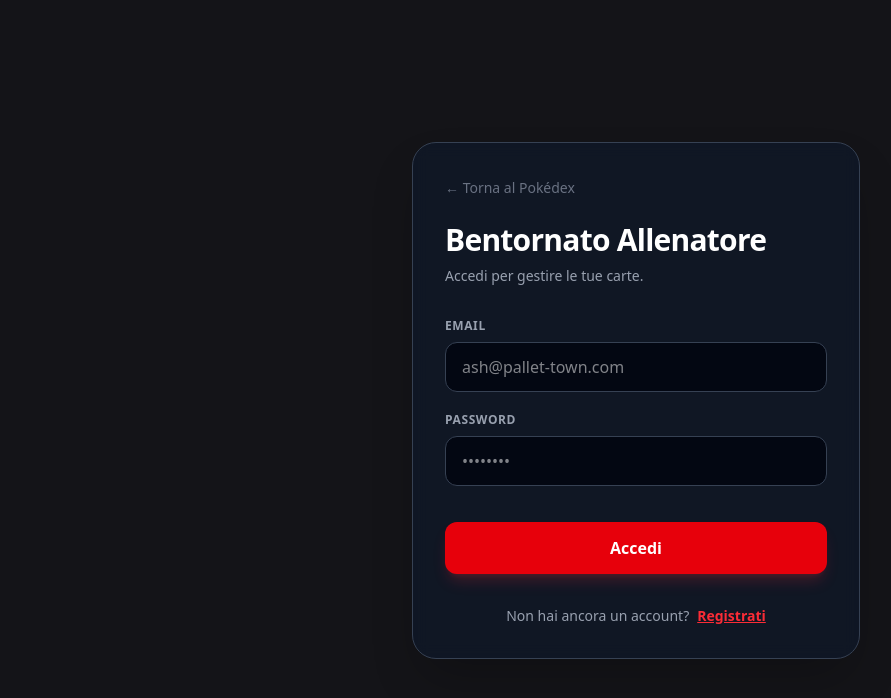
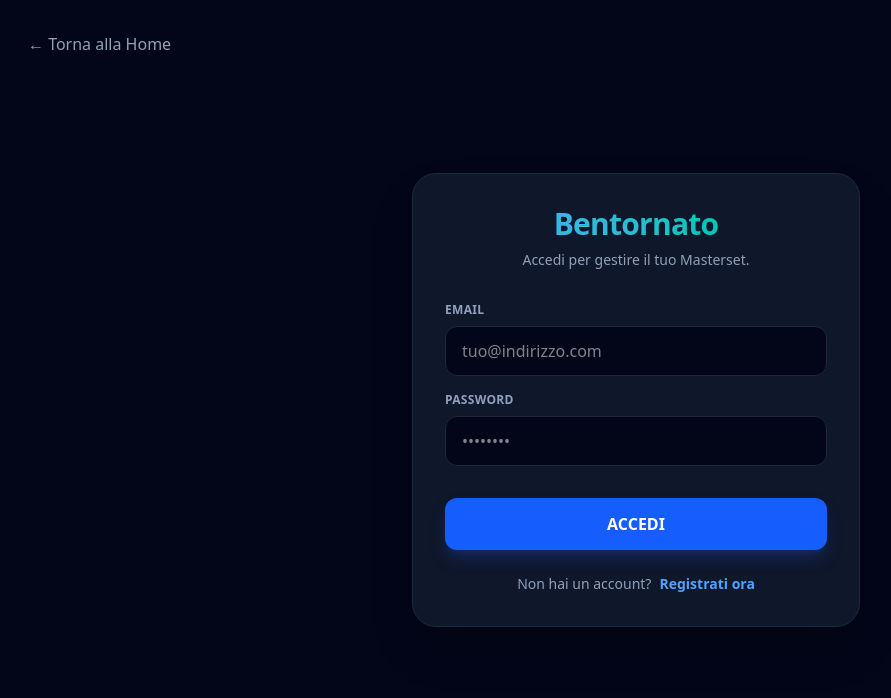
Before and after one commit to raffaeleruggiero949-sudo/pokedex-master, a Next.js app in the folder pokedex-next/: page /login in a window 1280 px wide. Shown: the top 698 px of the page, without its empty margins (4-895 px from the left). Built offline with nearby package versions, Linux system fonts and the light colour scheme.

Commit message:
feat(main): update backend port and enable CORS for Next.js frontend feat(card-details): adjust backend URL and improve error handling feat(login): streamline authentication logic and enhance UI feedback

```diff
--- a/pokedex-next/src/app/cards/[id]/page.tsx
+++ b/pokedex-next/src/app/cards/[id]/page.tsx
@@ -14,8 +14,10 @@
   const [user, setUser] = useState<any>(null);
   const [isAdding, setIsAdding] = useState(false);
 
+  // LA PORTA DEL BACK-END NESTJS
+  const BACKEND_URL = 'http://localhost:3001';
+
   useEffect(() => {
-    // Recupera l'utente dal localStorage
     const storedUser = localStorage.getItem('pokedex_user');
     if (storedUser) setUser(JSON.parse(storedUser));
 
@@ -40,7 +42,6 @@
     }
   }, [params.id]);
 
-  // ECCO IL CODICE JAVASCRIPT INTEGRATO NEL POSTO GIUSTO
   const handleAddToPortfolio = async () => {
     if (!user) {
       alert("⚠️ Devi prima accedere o registrarti per aggiungere carte al Masterset!");
@@ -48,26 +49,27 @@
       return;
     }
 
-    // Prende il token salvato durante il login
     const token = localStorage.getItem('access_token');
     if (!token) {
       alert("⚠️ Sessione non valida. Effettua di nuovo il login.");
+      // Pulisco i dati corrotti/vecchi per forzare un login pulito
+      localStorage.removeItem('pokedex_user');
       router.push('/login');
       return;
     }
 
     setIsAdding(true);
     try {
-      // Chiama il backend NestJS che abbiamo creato in precedenza
-      const res = await fetch('http://localhost:3000/collection/add', {
+      // Usiamo la porta del BACKEND (3001) per salvare i dati
+      const res = await fetch(`${BACKEND_URL}/collection/add`, {
         method: 'POST',
         headers: {
           'Content-Type': 'application/json',
-          'Authorization': `Bearer ${token}` // Il token per la sicurezza!
+          'Authorization': `Bearer ${token}`
         },
         body: JSON.stringify({
           cardId: card.id,
-          variant: "Normal", // Specifica la variante come da database
+          variant: "Normal",
           condition: "NM"
         })
       });
@@ -75,13 +77,12 @@
       if (res.ok) {
         alert("✅ Carta aggiunta al tuo Masterset con successo!");
       } else {
-        // Se c'è un errore (es. carta già presente)
         const errData = await res.json().catch(() => ({}));
         alert(`❌ Errore: ${errData.message || "Impossibile aggiungere la carta."}`);
       }
     } catch (error) {
       console.error(error);
-      alert("❌ Errore di connessione al server.");
+      alert("❌ Errore di connessione al server back-end.");
     } finally {
       setIsAdding(false);
     }
@@ -105,8 +106,6 @@
 
   return (
     <div className="min-h-screen bg-slate-950 text-slate-100 font-sans">
-
-      {/* Freccia Indietro */}
       <div className="max-w-6xl mx-auto px-4 py-6">
         <Link href="/" className="text-slate-400 hover:text-white flex items-center gap-2 w-fit transition-colors text-lg font-medium">
           <span>&larr;</span> Indietro
@@ -114,21 +113,16 @@
       </div>
 
       <div className="max-w-6xl mx-auto px-4 pb-16 flex flex-col md:flex-row gap-8 lg:gap-16">
-
-        {/* Immagine */}
         <div className="w-full md:w-2/5 flex justify-center items-start">
           <img src={card.imageUrl} alt={card.name} className="w-full max-w-md h-auto rounded-2xl shadow-2xl shadow-black/50" />
         </div>
 
-        {/* Info e Dettagli */}
         <div className="w-full md:w-3/5 flex flex-col">
-
           <h1 className="text-3xl md:text-4xl font-bold tracking-tight text-white mb-2">{card.name}</h1>
           <p className="text-slate-400 text-sm font-medium mb-6">
             {card.set?.name || 'Set Sconosciuto'} • {card.id.split('-').pop()} / {card.set?.totalCards || '???'}
           </p>
 
-          {/* BOX PREZZI */}
           <div className="bg-slate-900 rounded-2xl p-6 mb-6 border border-slate-800 shadow-xl">
             <div className="flex justify-between items-end pb-5 border-b border-slate-700/50">
               <div className="flex flex-col">
@@ -155,7 +149,6 @@
             </div>
           </div>
 
-          {/* BOTTONE AGGIUNGI */}
           <button
             onClick={handleAddToPortfolio}
             disabled={isAdding}
@@ -167,7 +160,6 @@
             {isAdding ? 'Aggiunta in corso...' : 'AGGIUNGI AL MASTERSET'}
           </button>
 
-          {/* Dettagli tecnici della carta */}
           <div className="bg-slate-900 rounded-2xl p-6 border border-slate-800 shadow-xl">
             <h3 className="text-white text-lg font-bold mb-5">Card Details</h3>
             <div className="flex flex-col gap-4">
@@ -189,7 +181,6 @@
               </div>
             </div>
           </div>
-
         </div>
       </div>
     </div>
--- a/pokedex-next/src/app/login/page.tsx
+++ b/pokedex-next/src/app/login/page.tsx
@@ -1,141 +1,140 @@
 "use client";
 
 import { useState } from 'react';
+import { useRouter } from 'next/navigation';
 import Link from 'next/link';
-import { useRouter } from 'next/navigation';
 
 export default function Login() {
-  const router = useRouter(); // Ci serve per reindirizzare l'utente
-  const [isRegister, setIsRegister] = useState(false);
+  const router = useRouter();
+  const [isLogin, setIsLogin] = useState(true);
   const [email, setEmail] = useState('');
   const [password, setPassword] = useState('');
   const [name, setName] = useState('');
+  const [error, setError] = useState('');
+  const [loading, setLoading] = useState(false);
+
+  // LA PORTA DEL BACK-END NESTJS (Solitamente 3001 se Next.js è sulla 3000)
+  const BACKEND_URL = 'http://localhost:3001';
 
   const handleSubmit = async (e: React.FormEvent) => {
     e.preventDefault();
+    setError('');
+    setLoading(true);
 
-    if (isRegister) {
-      // --- LOGICA DI REGISTRAZIONE ---
+    const endpoint = isLogin ? '/auth/login' : '/auth/register';
+    const payload = isLogin ? { email, password } : { email, password, name };
+
     try {
-        const response = await fetch('/api/auth/register', {
+      const res = await fetch(`${BACKEND_URL}${endpoint}`, {
         method: 'POST',
         headers: { 'Content-Type': 'application/json' },
-          body: JSON.stringify({ name, email, password }),
+        body: JSON.stringify(payload)
       });
 
-        const data = await response.json();
+      const data = await res.json();
 
-        if (response.ok) {
-          alert('Allenatore registrato con successo! Ora puoi accedere.');
-          setIsRegister(false);
-          setPassword('');
-        } else {
-          alert(data.error || 'Errore durante la registrazione.');
+      if (!res.ok) {
+        throw new Error(data.message || 'Errore durante la richiesta');
       }
-      } catch (error) {
-        console.error("Errore di rete:", error);
-        alert('Impossibile contattare il server.');
-      }
-    } else {
-      // --- LOGICA DI LOGIN ---
-      try {
-        const response = await fetch('/api/auth/login', {
-          method: 'POST',
-          headers: { 'Content-Type': 'application/json' },
-          body: JSON.stringify({ email, password }),
-        });
 
-        const data = await response.json();
-
-        if (response.ok) {
-          // Salviamo i dati dell'utente nella memoria del browser
+      if (isLogin) {
+        // SALVATAGGIO DEL TOKEN DI SICUREZZA
+        localStorage.setItem('access_token', data.access_token);
         localStorage.setItem('pokedex_user', JSON.stringify(data.user));
 
-          // Riportiamo l'utente alla Home Page
-          router.push('/');
+        router.push('/'); // Torna alla home dopo il login
       } else {
-          alert(data.error || 'Errore durante il login.');
+        alert('✅ Registrazione completata! Ora puoi fare il login.');
+        setIsLogin(true); // Passa alla schermata di accesso
       }
-      } catch (error) {
-        console.error("Errore di rete:", error);
-        alert('Impossibile contattare il server.');
-      }
+    } catch (err: any) {
+      setError(err.message);
+    } finally {
+      setLoading(false);
     }
   };
 
   return (
-    <div className="min-h-screen flex items-center justify-center bg-[#141418] font-sans p-4">
-      <div className="w-full max-w-md bg-gray-900/80 p-8 rounded-3xl border border-gray-700 shadow-2xl backdrop-blur-sm">
-
-        <Link href="/" className="text-gray-500 hover:text-white text-sm mb-6 inline-block transition-colors">
-          &larr; Torna al Pokédex
+    <div className="min-h-screen bg-slate-950 flex flex-col items-center justify-center p-4 font-sans text-slate-100">
+      <Link href="/" className="absolute top-8 left-8 text-slate-400 hover:text-white transition-colors font-medium">
+        &larr; Torna alla Home
       </Link>
 
-        <h2 className="text-3xl font-black text-white mb-2 tracking-tight">
-          {isRegister ? 'Crea un Account' : 'Bentornato Allenatore'}
-        </h2>
-        <p className="text-gray-400 text-sm mb-8">
-          {isRegister ? 'Inizia a costruire la tua collezione personale.' : 'Accedi per gestire le tue carte.'}
+      <div className="bg-slate-900 border border-slate-800 p-8 rounded-3xl shadow-2xl w-full max-w-md">
+        <div className="text-center mb-8">
+          <h1 className="text-3xl font-black text-transparent bg-clip-text bg-gradient-to-r from-blue-400 to-emerald-400 tracking-tight">
+            {isLogin ? 'Bentornato' : 'Crea Account'}
+          </h1>
+          <p className="text-slate-400 text-sm mt-2">
+            {isLogin ? 'Accedi per gestire il tuo Masterset.' : 'Registrati per iniziare la tua collezione.'}
           </p>
+        </div>
 
-        <form onSubmit={handleSubmit} className="space-y-5">
-          {isRegister && (
+        {error && (
+          <div className="bg-red-500/10 border border-red-500/50 text-red-400 p-3 rounded-xl text-sm text-center mb-6">
+            {error}
+          </div>
+        )}
+
+        <form onSubmit={handleSubmit} className="flex flex-col gap-4">
+          {!isLogin && (
             <div>
-              <label className="block text-xs font-bold text-gray-400 uppercase tracking-wider mb-2">Nome</label>
+              <label className="block text-slate-400 text-xs font-bold mb-2 uppercase tracking-wide">Nome Allenatore</label>
               <input
                 type="text"
                 required
                 value={name}
                 onChange={(e) => setName(e.target.value)}
-                className="w-full bg-gray-950 border border-gray-700 rounded-xl px-4 py-3 text-white focus:outline-none focus:border-red-500 transition-colors"
-                placeholder="Ash Ketchum"
+                className="w-full bg-slate-950 border border-slate-800 rounded-xl px-4 py-3 text-white outline-none focus:border-blue-500 transition-colors"
+                placeholder="Es. Ash Ketchum"
               />
             </div>
           )}
 
           <div>
-            <label className="block text-xs font-bold text-gray-400 uppercase tracking-wider mb-2">Email</label>
+            <label className="block text-slate-400 text-xs font-bold mb-2 uppercase tracking-wide">Email</label>
             <input
               type="email"
               required
               value={email}
               onChange={(e) => setEmail(e.target.value)}
-              className="w-full bg-gray-950 border border-gray-700 rounded-xl px-4 py-3 text-white focus:outline-none focus:border-red-500 transition-colors"
-              placeholder="ash@pallet-town.com"
+              className="w-full bg-slate-950 border border-slate-800 rounded-xl px-4 py-3 text-white outline-none focus:border-blue-500 transition-colors"
+              placeholder="tuo@indirizzo.com"
             />
           </div>
 
           <div>
-            <label className="block text-xs font-bold text-gray-400 uppercase tracking-wider mb-2">Password</label>
+            <label className="block text-slate-400 text-xs font-bold mb-2 uppercase tracking-wide">Password</label>
             <input
               type="password"
               required
               value={password}
               onChange={(e) => setPassword(e.target.value)}
-              className="w-full bg-gray-950 border border-gray-700 rounded-xl px-4 py-3 text-white focus:outline-none focus:border-red-500 transition-colors"
+              className="w-full bg-slate-950 border border-slate-800 rounded-xl px-4 py-3 text-white outline-none focus:border-blue-500 transition-colors"
               placeholder="••••••••"
             />
           </div>
 
           <button
             type="submit"
-            className="w-full bg-red-600 hover:bg-red-500 text-white font-bold py-3.5 rounded-xl transition-all shadow-lg shadow-red-500/20 mt-4"
+            disabled={loading}
+            className="w-full bg-blue-600 hover:bg-blue-500 text-white font-bold py-3.5 rounded-xl transition-all shadow-lg shadow-blue-900/50 mt-4 disabled:opacity-50"
           >
-            {isRegister ? 'Registrati' : 'Accedi'}
+            {loading ? 'Attendere...' : (isLogin ? 'ACCEDI' : 'REGISTRATI')}
           </button>
         </form>
 
-        <p className="mt-8 text-center text-gray-400 text-sm">
-          {isRegister ? 'Hai già un account?' : 'Non hai ancora un account?'}
+        <div className="mt-6 text-center">
+          <p className="text-slate-400 text-sm">
+            {isLogin ? "Non hai un account?" : "Hai già un account?"}
             <button
-            type="button"
-            onClick={() => setIsRegister(!isRegister)}
-            className="ml-2 text-red-500 hover:text-red-400 font-bold underline transition-colors"
+              onClick={() => { setIsLogin(!isLogin); setError(''); }}
+              className="ml-2 text-blue-400 hover:text-blue-300 font-bold transition-colors"
             >
-            {isRegister ? 'Accedi' : 'Registrati'}
+              {isLogin ? "Registrati ora" : "Accedi"}
             </button>
           </p>
-
+        </div>
       </div>
     </div>
   );
```
Also changed, not shown: 1 other file (tests, documents, lock files or other folders). Lines whose indentation alone changed are shown as unchanged.
